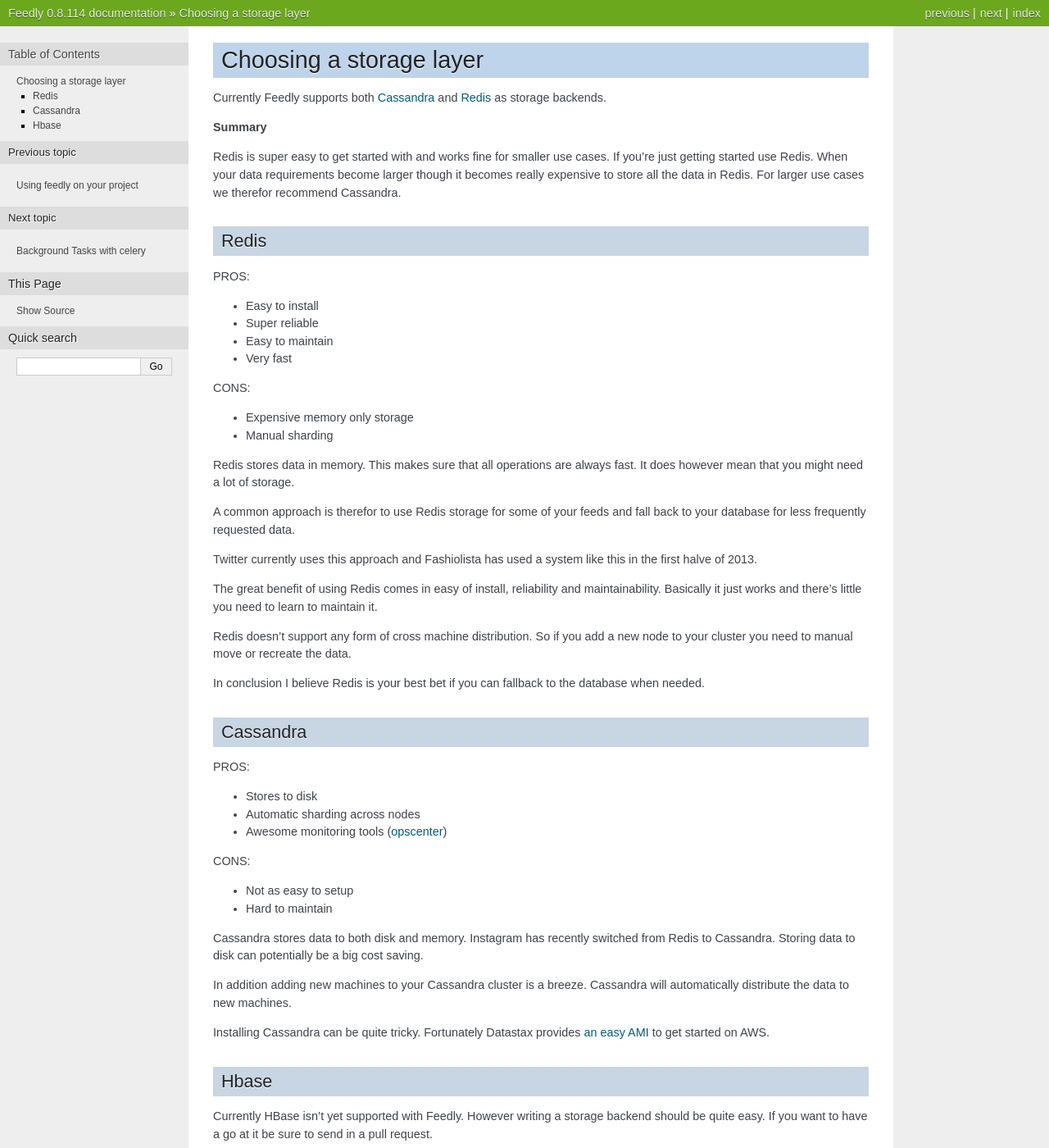
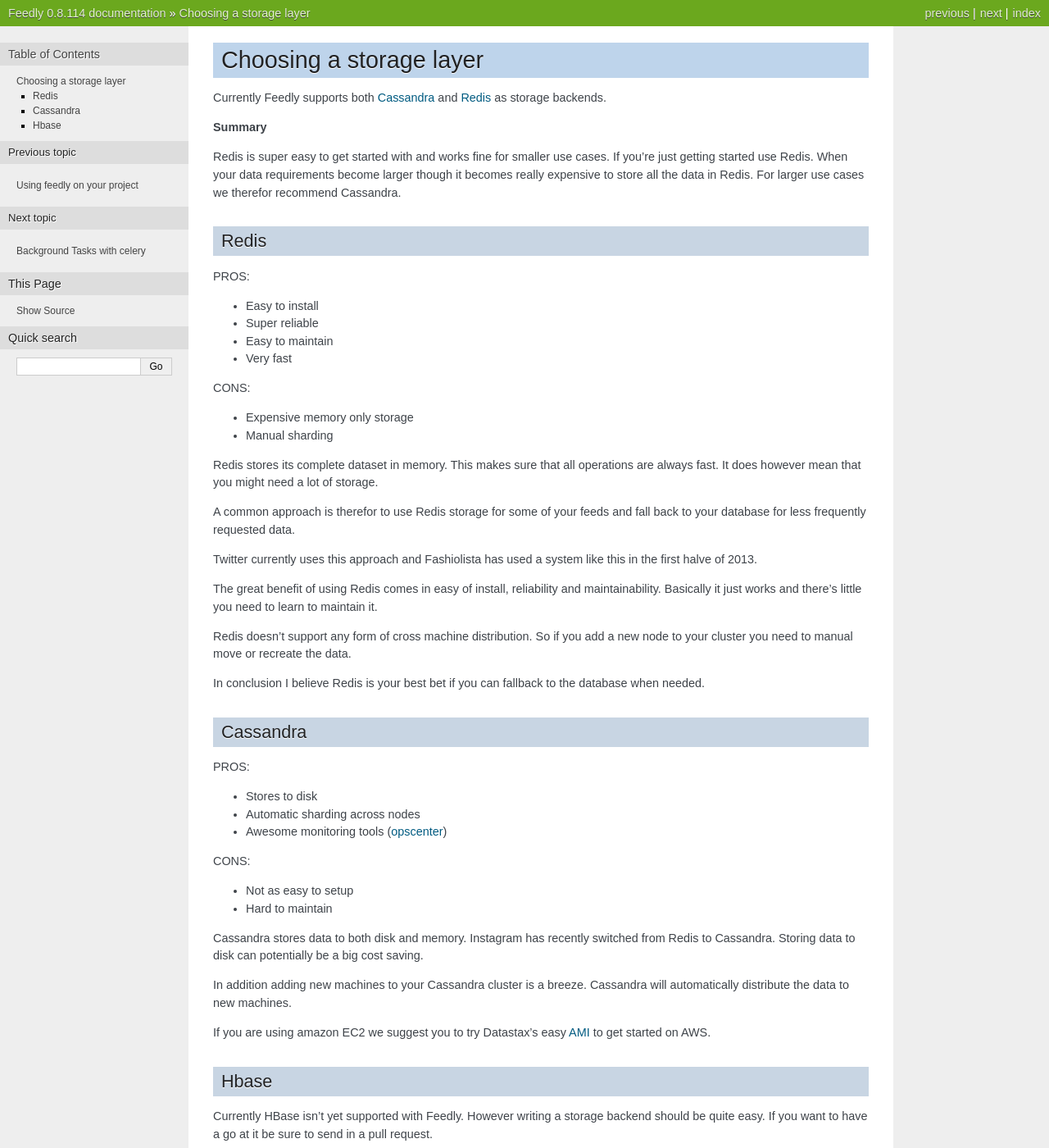
Before and after one commit to tschellenbach/Stream-Framework, a Sphinx documentation site: the page built from docs/choosing_a_storage_backend.rst, in a window 1280 px wide and 1400 px high. Shown: the whole window at 82% size. Built offline with Sphinx 7.4.7, drawn with Linux system fonts in a browser that asks for light colours; the version number is read from the project's files by our own code.

Commit message:
small touches to docs

```diff
--- a/docs/choosing_a_storage_backend.rst
+++ b/docs/choosing_a_storage_backend.rst
@@ -28,7 +28,7 @@ CONS:
 -  Expensive memory only storage
 -  Manual sharding
 
-Redis stores data in memory. This makes sure that all operations are
+Redis stores its complete dataset in memory. This makes sure that all operations are
 always fast. It does however mean that you might need a lot of storage.
 
 A common approach is therefor to use Redis storage for some of your
@@ -68,9 +68,8 @@ Storing data to disk can potentially be a big cost saving.
 In addition adding new machines to your Cassandra cluster is a breeze.
 Cassandra will automatically distribute the data to new machines.
 
-Installing Cassandra can be quite tricky. Fortunately Datastax provides
-`an easy
-AMI <http://www.datastax.com/documentation/cassandra/1.2/webhelp/index.html#cassandra/install/installAMILaunch.html%20Cassandra%20is%20a%20very%20good%20option,%20but%20harder%20to%20setup%20and%20maintain%20than%20Redis.>`_
+If you are using amazon EC2 we suggest you to try Datastax's easy
+`AMI <http://www.datastax.com/documentation/cassandra/1.2/webhelp/index.html#cassandra/install/installAMILaunch.html%20Cassandra%20is%20a%20very%20good%20option,%20but%20harder%20to%20setup%20and%20maintain%20than%20Redis.>`_
 to get started on AWS.
 
 
```
Also changed, not shown: docs/using_feedly.rst (+4 -4 lines), 1 other file.
